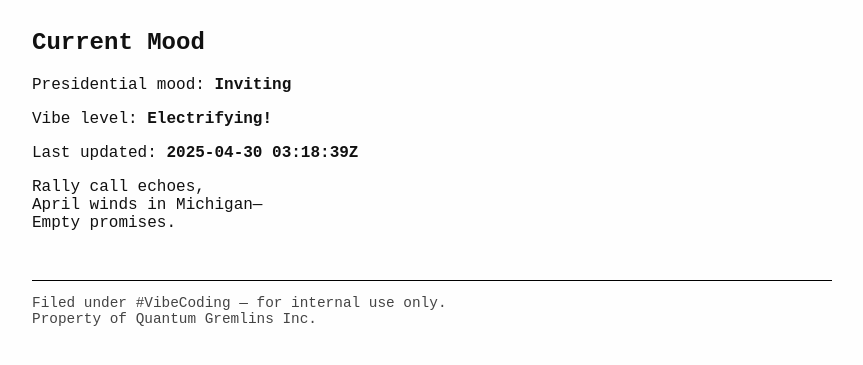
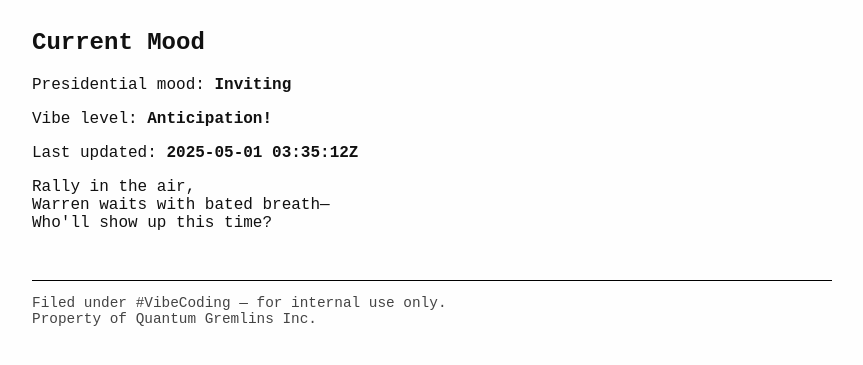
Before and after one commit to Department-of-Vibes-and-Haiku-Warfare/dev-ops-and-chill, a plain HTML site: page docs/index.html in a window 1280 px wide. Shown: the part 211-576 px from the top of the page, without its empty margins (208-1071 px from the left). Drawn offline with Linux system fonts and the light colour scheme.

Commit message:
Signed haiku update

```diff
--- a/docs/index.html
+++ b/docs/index.html
@@ -56,14 +56,14 @@
     <div class="mood">
       <h2>Current Mood</h2>
       <p>Presidential mood: <strong>Inviting</strong></p>
-      <p>Vibe level: <strong>Electrifying!</strong></p>
-      <p>Last updated: <strong>2025-04-30 03:18:39Z</strong></p>
+      <p>Vibe level: <strong>Anticipation!</strong></p>
+      <p>Last updated: <strong>2025-05-01 03:35:12Z</strong></p>
     </div>
 
     <!-- Haikus will be injected/generated here -->
     <div class="haiku">
       <div class="text">
-        Rally call echoes,  <br/>April winds in Michigan—  <br/>Empty promises.
+        Rally in the air,  <br/>Warren waits with bated breath—  <br/>Who&#39;ll show up this time?
       </div>
     </div>
   </main>
```
